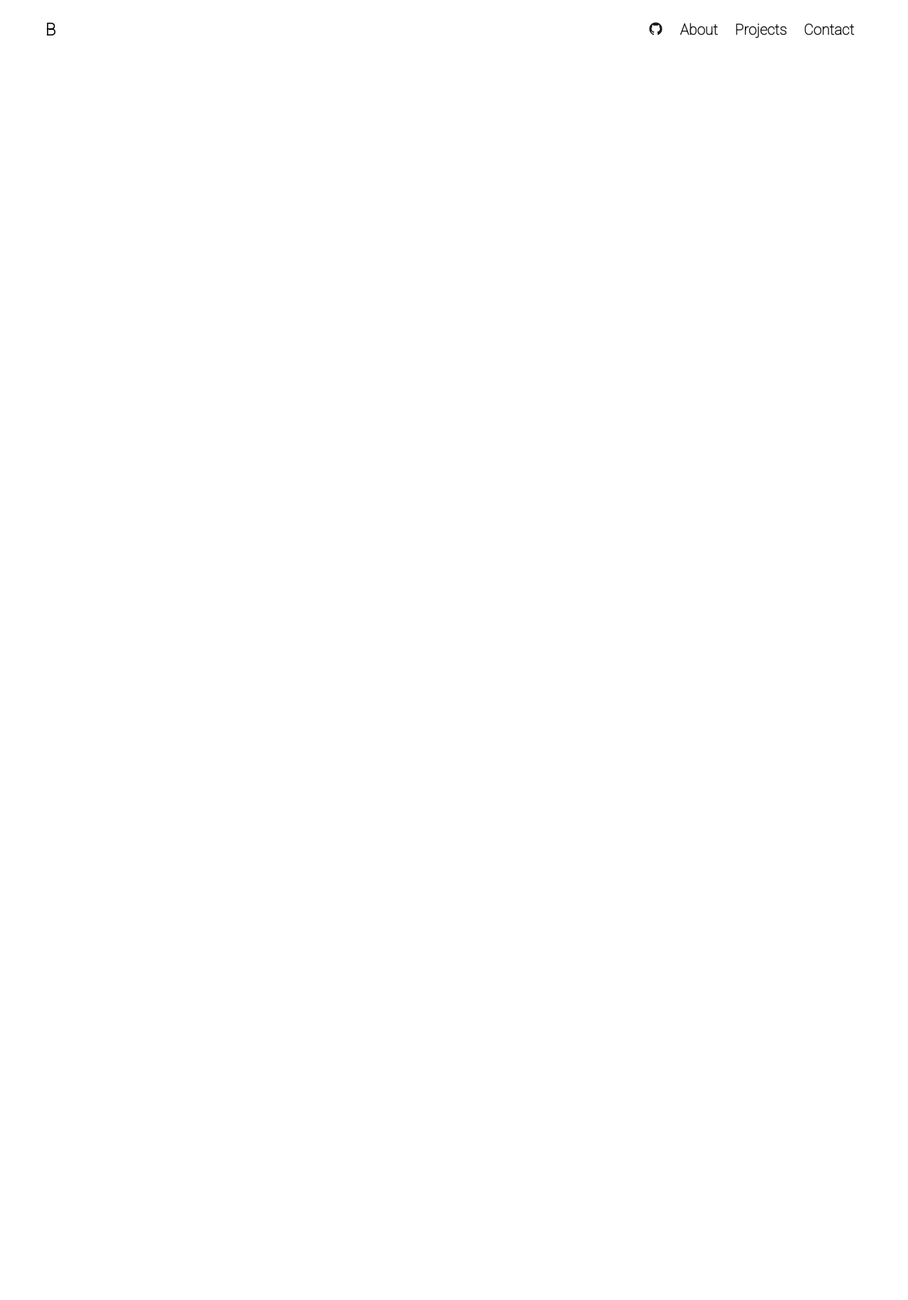
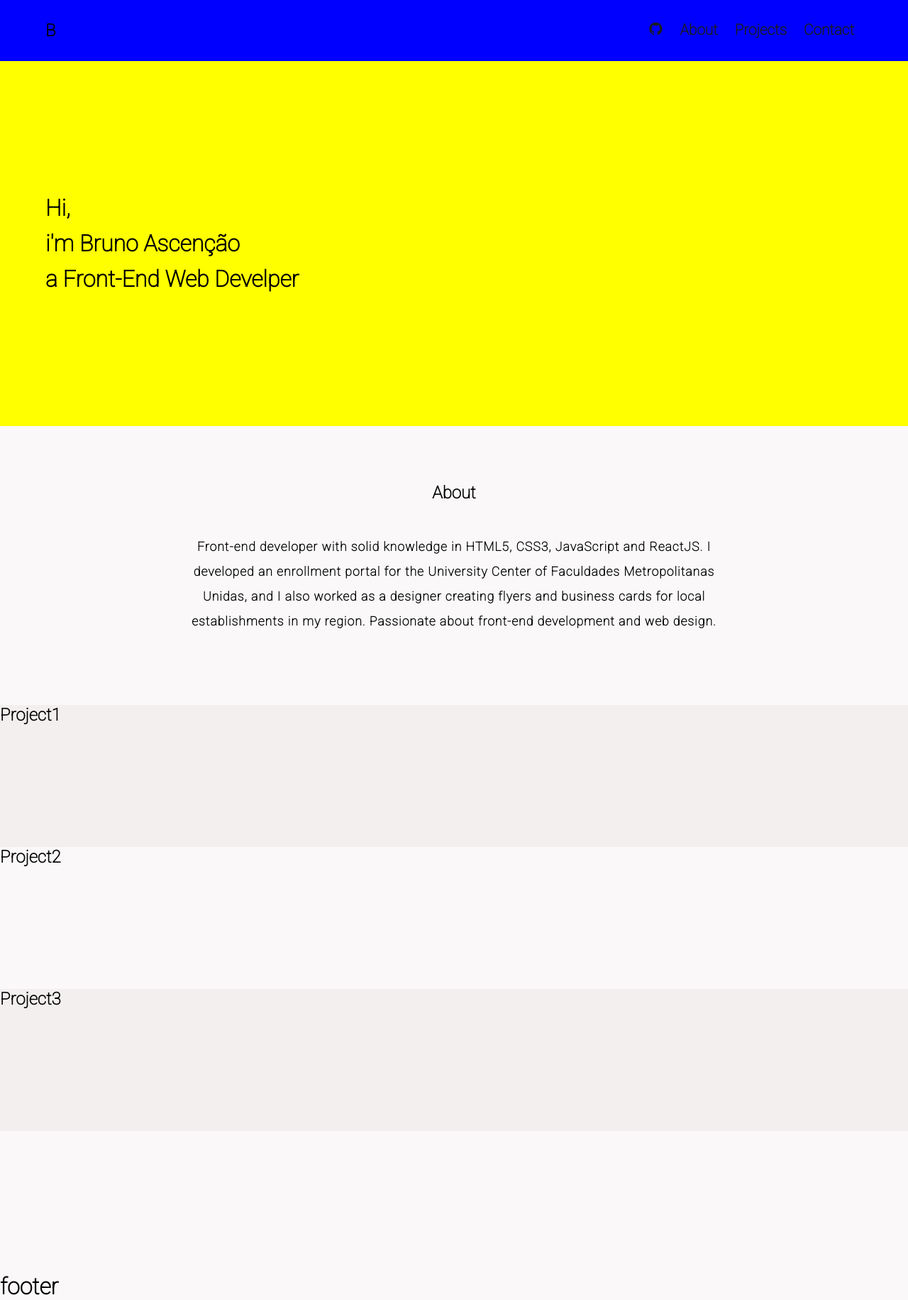
Before and after one commit to brunoascenc/portf-bruno, a React (Create React App) app: page / in a window 1280 px wide. Shown: the whole page at 71% size. Before the commit the page ends 800 px from the top, so only its background shows below. Built offline with nearby package versions, Linux system fonts and the light colour scheme.

Commit message:
sections

```diff
--- a/src/App.css
+++ b/src/App.css
@@ -7,7 +7,13 @@
 }
 
 .App{
-  padding-left: 5%;
-  padding-right: 5%;
+  /* padding-left: 5%;
+  padding-right: 5%; */
   font-family: 'Roboto', sans-serif;
+  font-weight: bold;
 }
+
+body{
+  background: rgb(250, 248, 248);
+  overflow-x: hidden;
+}
--- a/src/App.js
+++ b/src/App.js
@@ -1,10 +1,18 @@
 import './App.css';
+import About from './components/About/About';
+import Footer from './components/Footer/Footer';
 import Header from './components/Header/Header';
+import Projects from './components/Projects/Projects';
 
 function App() {
   return (
     <div className="App">
       <Header/>
+      <main>
+        <About/>
+        <Projects/>
+      </main>
+      <Footer/>
     </div>
   );
 }
--- /dev/null
+++ b/src/components/About/About.jsx
@@ -0,0 +1,35 @@
+import React from "react";
+import styled from "styled-components";
+
+const AboutSection = styled.section`
+  display: flex;
+  flex-direction: column;
+  align-items: center;
+  margin-top: 80px;
+
+  > p {
+    margin-top: 45px;
+    text-align: center;
+    width: 800px;
+    line-height: 35px;
+    font-size: 1.1rem;
+    letter-spacing: 1px;
+  }
+`;
+
+const About = () => {
+  return (
+    <AboutSection>
+      <h1>About</h1>
+      <p>
+        Front-end developer with solid knowledge in HTML5, CSS3, JavaScript and
+        ReactJS. I developed an enrollment portal for the University Center of
+        Faculdades Metropolitanas Unidas, and I also worked as a designer
+        creating flyers and business cards for local establishments in my
+        region. Passionate about front-end development and web design.
+      </p>
+    </AboutSection>
+  );
+};
+
+export default About;
--- /dev/null
+++ b/src/components/Footer/Footer.jsx
@@ -0,0 +1,17 @@
+import React from 'react';
+import styled from "styled-components";
+
+const FooterContainer = styled.footer `
+
+`
+
+const Footer = () => {
+    return (
+        <FooterContainer>
+            <h1>footer</h1>
+
+        </FooterContainer>
+    )
+}
+
+export default Footer
--- a/src/components/Header/Header.jsx
+++ b/src/components/Header/Header.jsx
@@ -3,19 +3,22 @@ import { AiFillGithub } from "react-icons/ai";
 import styled from "styled-components";
 
 const NavHeader = styled.header`
-  height: 85px;
+  width: 100vw;
+  height: 600px;
+  background: red;
   display: flex;
-  align-items: center;
+  flex-direction: column;
 `;
 
 const Nav = styled.nav`
   width: 100%;
+  background: blue;
+  height: 100px;
   display: flex;
   align-items: center;
   justify-content: space-between;
-
-  > h1 {
-  }
+  padding-left: 5%;
+  padding-right: 5%;
 
   > ul {
     list-style: none;
@@ -26,12 +29,24 @@ const Nav = styled.nav`
       font-size: 1.3rem;
       font-weight: bold;
 
-
       a {
         color: #1d1c1c;
         text-decoration: none;
       }
     }
+  }
+`;
+
+const LandingText = styled.div`
+  display: flex;
+  align-items: center;
+  background: yellow;
+  height: 100%;
+  padding-left: 5%;
+  padding-right: 5%;
+
+  >h1{
+    line-height: 50px;
   }
 `;
 
@@ -57,6 +72,12 @@ const Header = () => {
           </li>
         </ul>
       </Nav>
+      <LandingText>
+        <h1>
+          Hi, <br /> i'm Bruno Ascenção
+          <br /> a Front-End Web Develper
+        </h1>
+      </LandingText>
     </NavHeader>
   );
 };
--- /dev/null
+++ b/src/components/Projects/Projects.jsx
@@ -0,0 +1,37 @@
+import React from "react";
+import styled from "styled-components";
+
+const ProjectsContainer = styled.section`
+  display: flex;
+  flex-direction: column;
+  margin-top: 100px;
+  height: 100vh;
+  > div {
+    height: 200px;
+
+    &:first-child,
+    :last-child {
+      background: #f3efef;
+    }
+  }
+`;
+
+const Projects = () => {
+  return (
+    <ProjectsContainer>
+      <div>
+        <h1>Project1</h1>
+      </div>
+
+      <div>
+        <h1>Project2</h1>
+      </div>
+
+      <div>
+        <h1>Project3</h1>
+      </div>
+    </ProjectsContainer>
+  );
+};
+
+export default Projects;
```
